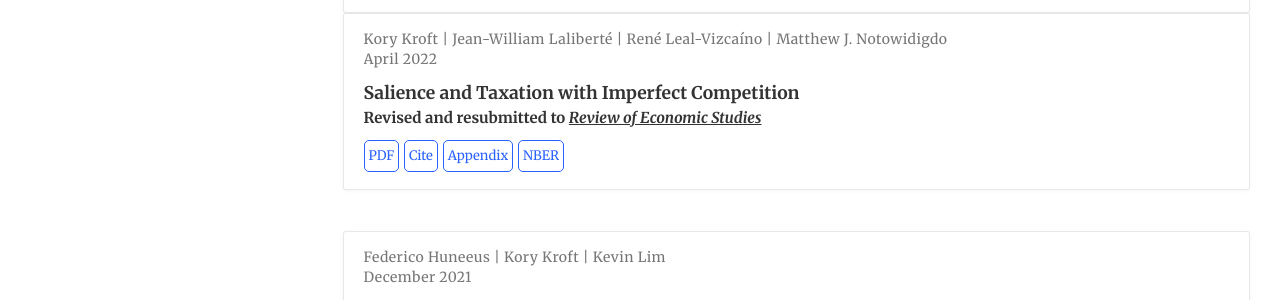
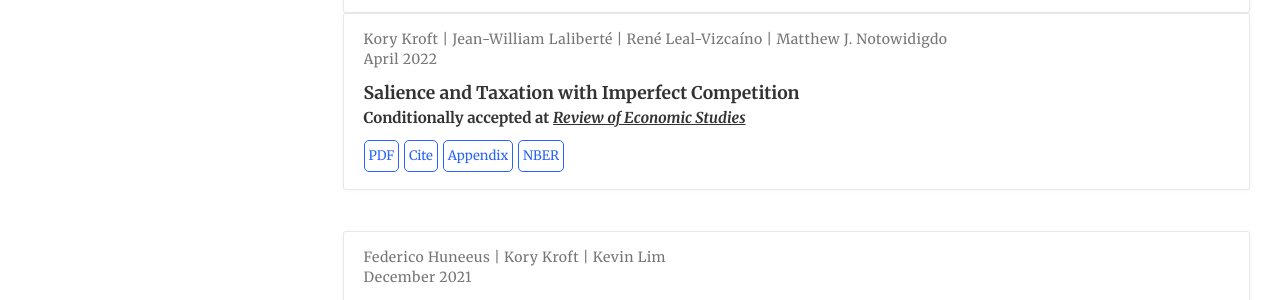
Before and after one commit to korykroft/korykroft.github.io, a Jekyll site: the page built from research/index.html, in a window 1280 px wide and 900 px high. Shown: the part 258-558 px from the top of the window. Built offline with Jekyll 4.4.1, drawn with Linux system fonts in a browser that asks for light colours.

Commit message:
Update index.html

```diff
--- a/research/index.html
+++ b/research/index.html
@@ -45,7 +45,7 @@ description:
     </div>
     <h3 class="article-title mb-1 mt-3">Salience and Taxation with Imperfect Competition</h3>
     <div class="article-style">
-      <p><strong>Revised and resubmitted to <ins><em>Review of Economic Studies</em></ins></strong>
+      <p><strong>Conditionally accepted at <ins><em>Review of Economic Studies</em></ins></strong>
     </div>
     <div class="btn-links">
       <a class="btn btn-outline-primary my-1 mr-1 btn-sm" href="/files/KLLN Tax Salience apr2022.pdf" target="_blank" rel="noopener">PDF</a>
```
